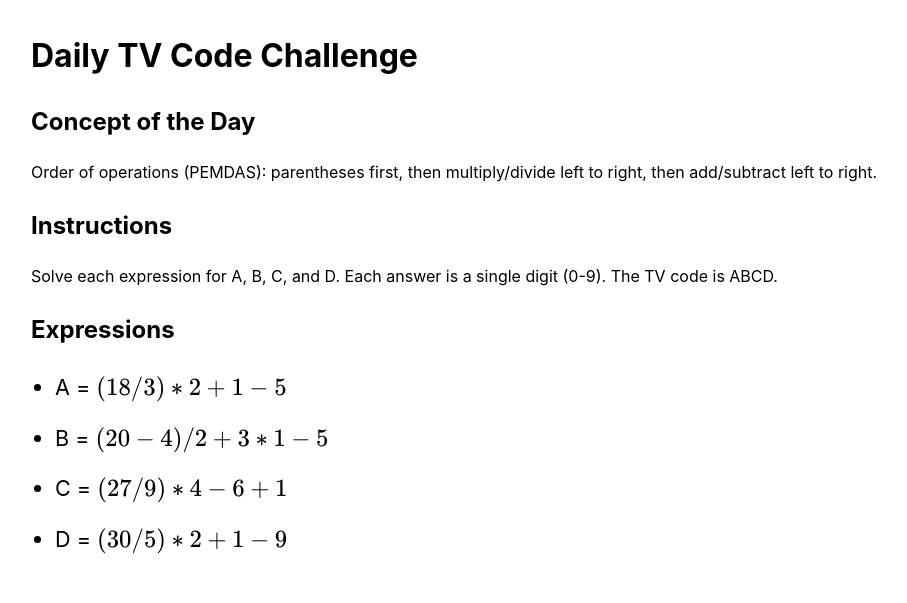
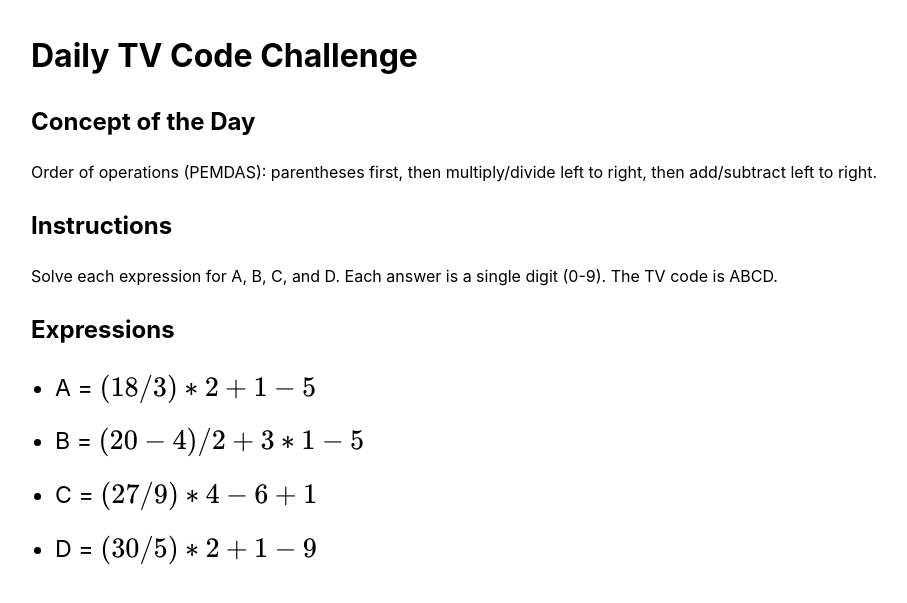
Before and after one commit to apelisse/math-escape, a Jekyll site: the page built from puzzles/2026-02-13/nathan-problem.md, in a window 1280 px wide. Shown: the top 603 px of the page, without its empty margins (1-908 px from the left). Built offline with Jekyll 4.4.1, drawn with Linux system fonts in a browser that asks for light colours; our own code applies the rules of GitHub Pages for plain Markdown files.

Commit message:
Increase size further

```diff
--- a/_layouts/default.html
+++ b/_layouts/default.html
@@ -30,12 +30,12 @@
         padding-left: 1.5rem;
       }
       .problem-page li {
-        font-size: 1.35rem;
+        font-size: 1.45rem;
         line-height: 1.8;
         margin: 0.75rem 0;
       }
       .problem-page mjx-container[jax="CHTML"] {
-        font-size: 1.15em !important;
+        font-size: 1.22em !important;
       }
     </style>
   </head>
```
